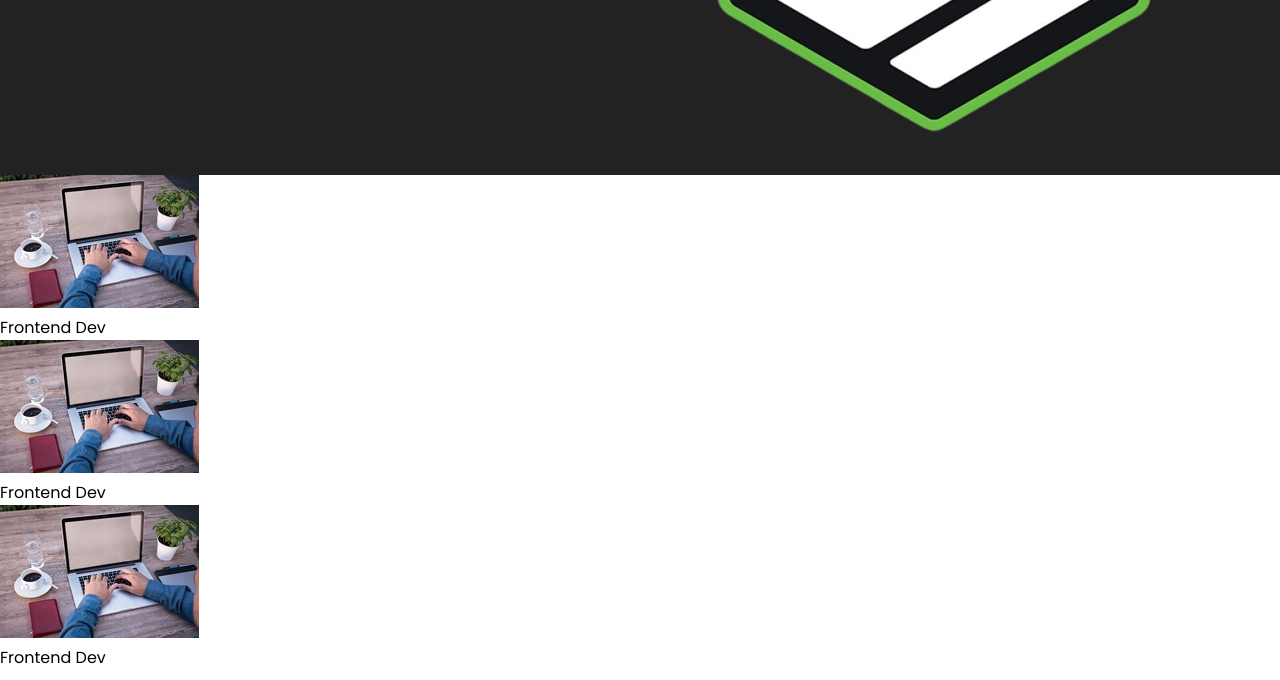
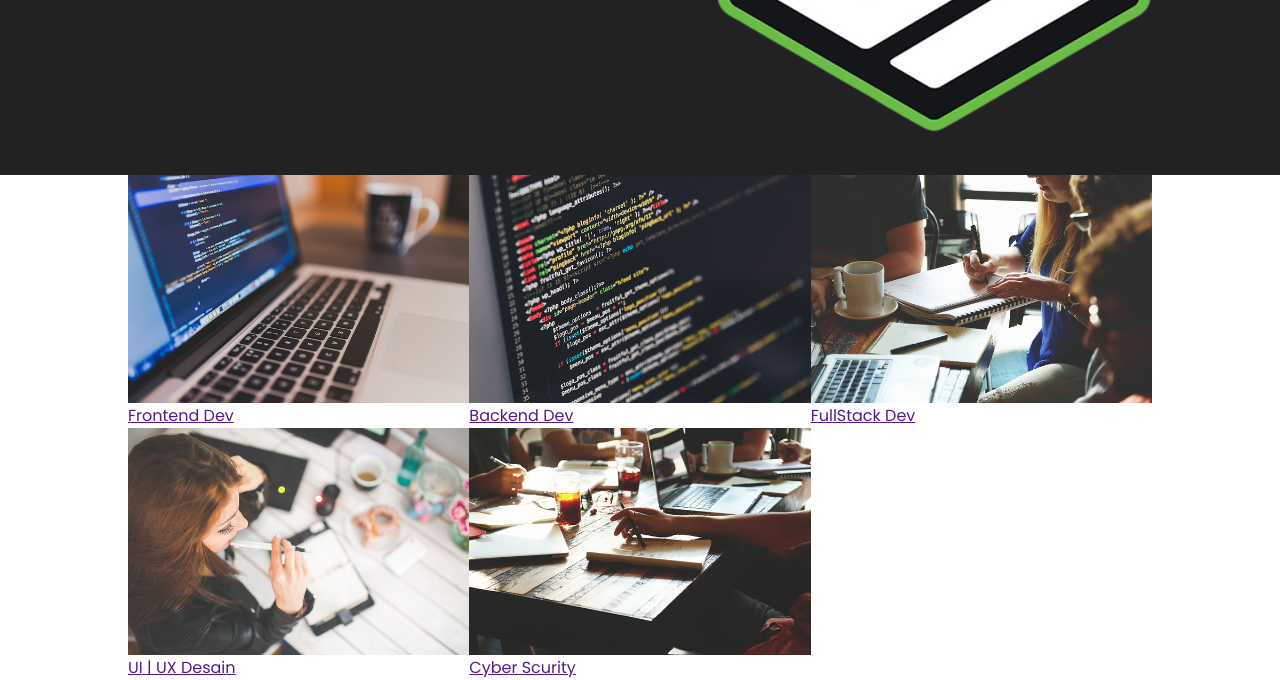
Before and after one commit to rifqim832/navbarHTML-CSS, a plain HTML site: page index.html in a window 1280 px wide. Shown: the part 478-1158 px from the top of the page. Drawn offline with Linux system fonts and the light colour scheme.

Commit message:
cmt 030623

```diff
--- a/index.html
+++ b/index.html
@@ -41,27 +41,17 @@
     </div>
 
     <section id="jobs">
-        <div class="container">
-            <div class="row">
-                <div class="col-md-4">
-                    <div class="card">
-                        <a href=""><img src="img/frontend develovment.jpg" alt=""></a>
-                        <p>Frontend Dev</p>
-                    </div>
-                </div>
-                <div class="col-md-4">
-                    <div class="card">
-                        <a href=""><img src="img/frontend develovment.jpg" alt=""></a>
-                        <p>Frontend Dev</p>
-                    </div>
-                </div>
-                <div class="col-md-4">
-                    <div class="card">
-                        <a href=""><img src="img/frontend develovment.jpg" alt=""></a>
-                        <p>Frontend Dev</p>
-                    </div>
-                </div>
-            </div>
+        <div class="gallery">
+            <a href=""><img src="img/1.jpg" alt="">
+            <p>Frontend Dev</p></a>
+            <a href=""><img src="img/2.jpg" alt="">
+            <p>Backend Dev</p></a>
+            <a href=""><img src="img/3.jpg" alt="">
+            <p>FullStack Dev</p></a>
+            <a href=""><img src="img/4.jpg" alt="">
+            <p>UI | UX Desain</p></a>
+            <a href=""><img src="img/5.jpg" alt="">
+            <p>Cyber Scurity</p></a>
         </div>
     </section>
 
--- a/style.css
+++ b/style.css
@@ -142,13 +142,12 @@ button:hover {
 }
 
 @media screen and (max-width: 576px) {
-
     nav ul {
         position: absolute;
         width: 100vh;
         height: 30vh;
         margin-left: -40px;
-        margin-top: 55px;
+        margin-top: 40px;
         justify-content: space-evenly;
         align-items: start;
         flex-direction: column;
@@ -193,10 +192,6 @@ button:hover {
     .jumbotron img {
         display: none;
     }
-
-    .jobs {
-        justify-content: center;
-    }
 }
 
 .jumbotron {
@@ -219,6 +214,14 @@ button:hover {
     font-weight: bold;
 }
 
-.jobs {
-    display: flex;
+a img {
+    display: block;
+    width: 100%;
 }
+
+.gallery {
+    margin: auto;
+    width: 80%;
+    display: grid;
+    grid-template-columns: repeat(auto-fit, minmax(300px, 1fr));
+}
```
Also changed, not shown: img/1.jpg (added), img/2.jpg (added), img/3.jpg (added), img/4.jpg (added), img/5.jpg (added), img/6.jpg (added), img/frontend develovment.jpg (deleted).
